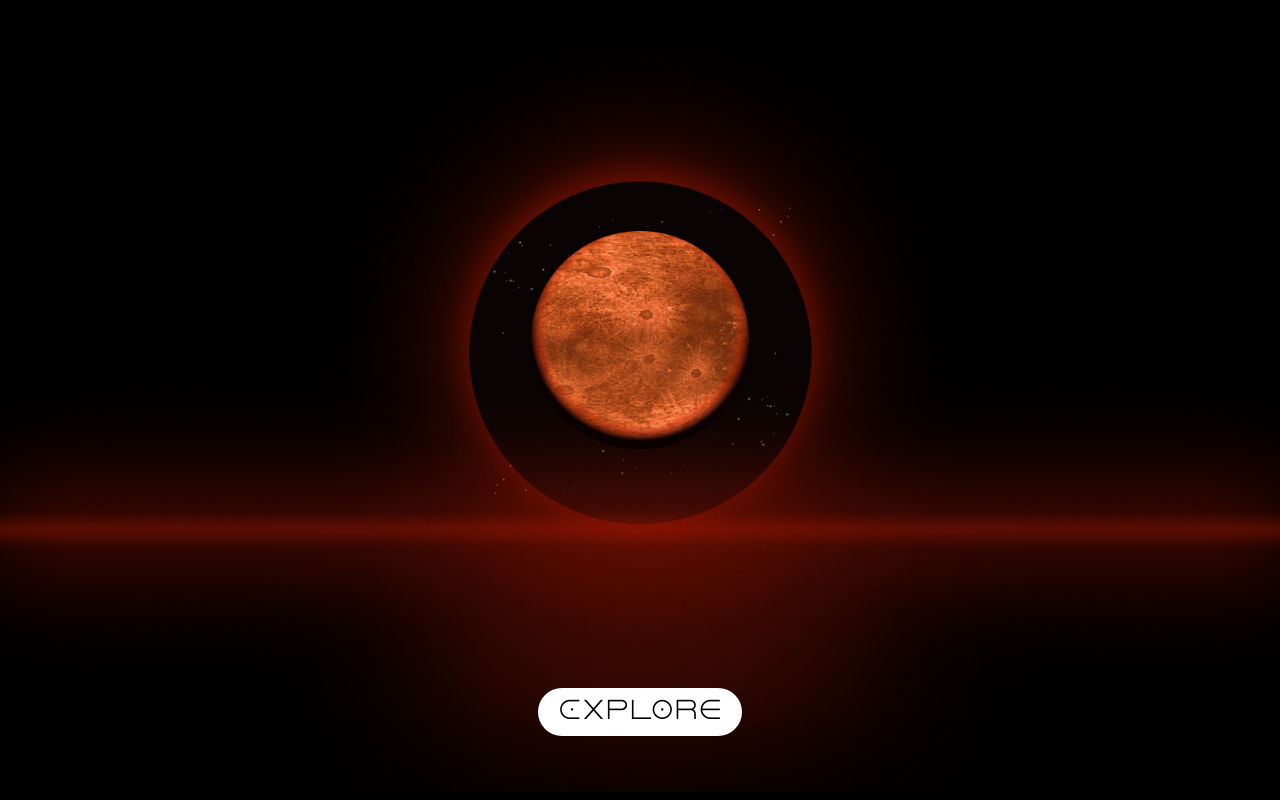
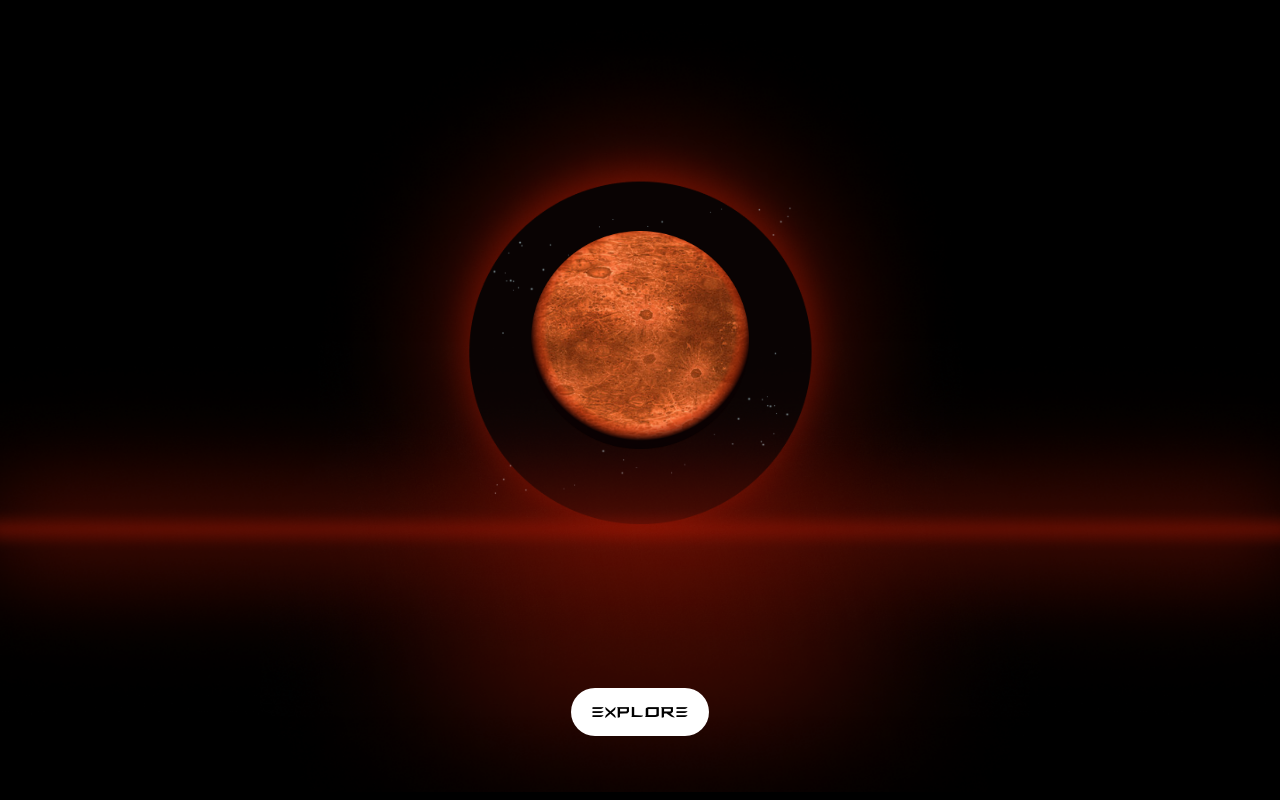
Before and after one commit to AjinkyaLY/red-team, a React (Vite) app: page / in a window 1280 px wide. Built offline with nearby package versions, Linux system fonts and the light colour scheme.

Commit message:
revert font

```diff
--- a/src/index.css
+++ b/src/index.css
@@ -6,10 +6,10 @@
   font-family: ferretface;
   src: url(/images/ferretface.ttf);
 }
-@font-face {
+/* @font-face {
   font-family: duneRise;
   src: url(/images/Dune_Rise.ttf);
-}
+} */
 
 /* width */
 ::-webkit-scrollbar {
@@ -27,10 +27,14 @@
 }
 
 body {
+  font-family: ferretface;
+}
+
+/* body {
   font-family: duneRise;
   width: 100%;
   height: 100%;
-}
+} */
 
 .overlay {
   opacity: 98%;
```
